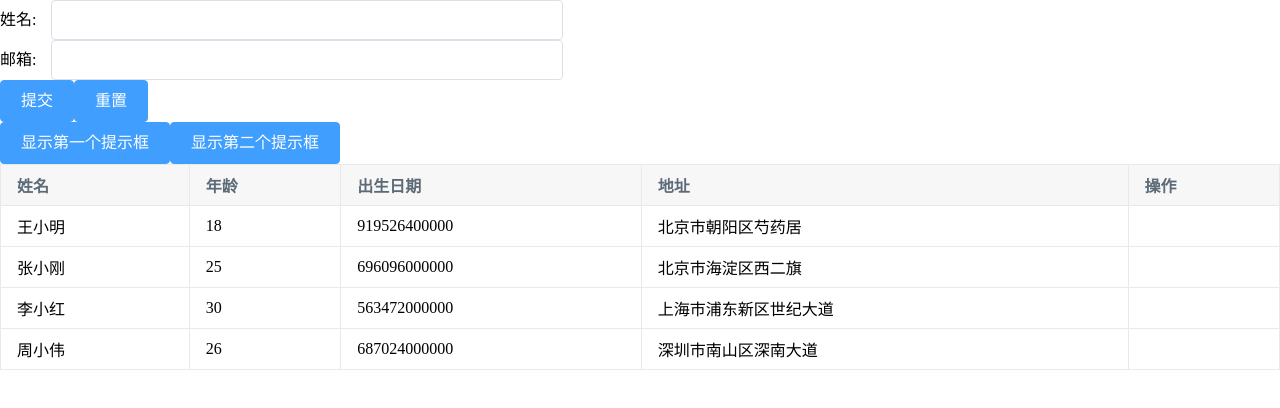
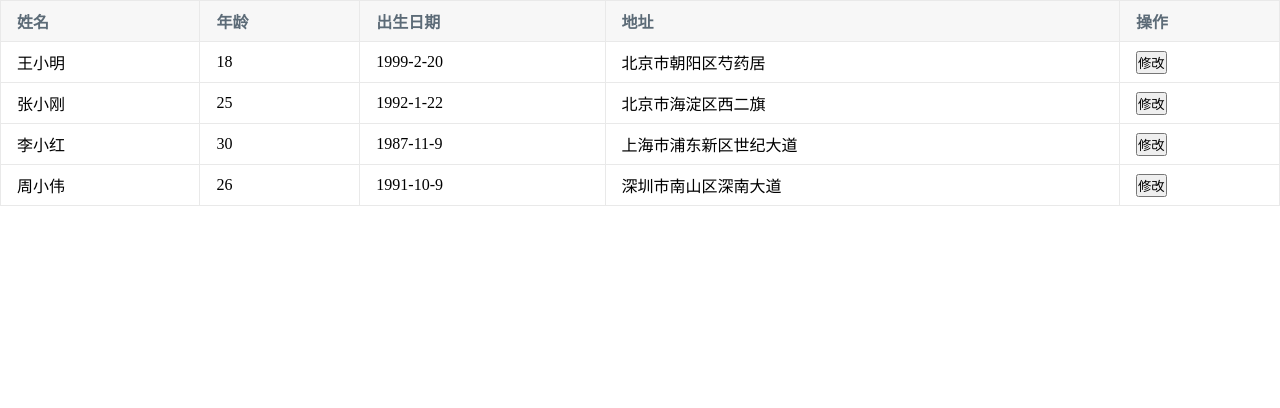
Before and after one commit to wangqianqian0228/qqw-ui, a Vue app: page / in a window 1280 px wide. Shown: the top 408 px of the page. Built offline with nearby package versions, Linux system fonts and the light colour scheme.

Commit message:
render函数渲染表格

```diff
--- a/package.json
+++ b/package.json
@@ -9,7 +9,9 @@
   },
   "dependencies": {
     "core-js": "^3.6.5",
+    "swiper": "^5.4.5",
     "vue": "^2.6.11",
+    "vue-awesome-swiper": "^4.1.1",
     "vue-router": "^3.5.3"
   },
   "devDependencies": {
--- a/src/App.vue
+++ b/src/App.vue
@@ -88,7 +88,7 @@
     <div>
       <grandParent></grandParent>
     </div> -->
-
+    <!--
     <div>
       <qqw-form :model="formValidate" :rules="ruleValidate" ref="form">
         <qqw-form-item label="姓名" prop="name">
@@ -100,7 +100,7 @@
       </qqw-form>
       <qqw-button type="primary" @click="handleSubmit">提交</qqw-button>
       <qqw-button type="primary" @click="handleReset">重置</qqw-button>
-    </div>
+    </div> -->
 
     <!-- <div>
       <qqw-checkbox v-model="single">选项 1</qqw-checkbox>
@@ -111,18 +111,30 @@
       <qqw-display :code="code"></qqw-display>
     </div> -->
 
-    <div>
+    <!-- <div>
       <qqw-button type="primary" @click="showFirstAlert"
         >显示第一个提示框</qqw-button
       >
       <qqw-button type="primary" @click="showSecondAlert"
         >显示第二个提示框</qqw-button
       >
+    </div> -->
+
+    <div>
+      <qqw-table
+        :columns="columnsArr"
+        :data="dataArr"
+      ></qqw-table>
     </div>
 
-    <div>
-      <qqw-table :columns="columnsArr" :data="dataArr"></qqw-table>
-    </div>
+    <!-- <div class="swiper-container">
+     <Swiper :options="swiperOption">
+      <SwiperSlide><img src="https://images.shobserver.com/news/690_390/2018/8/17/95466c97-3c83-4ee4-9d67-987f3f576925.jpg" alt="" style="height:200px"></SwiperSlide>
+      <SwiperSlide><img src="https://images.shobserver.com/export_img/2022/11/5/b5ddfe6c-3dd7-44fe-9013-72b96dd6dea6.jpg" alt="" style="height:200px"></SwiperSlide>
+      <SwiperSlide><img src="https://images.shobserver.com/export_img/2022/11/5/01e1554d-5083-46ec-bbd3-7f908d97b3c9.jpg" alt="" style="height:200px"></SwiperSlide>
+
+     </Swiper>
+    </div> -->
   </div>
 </template>
 <script>
@@ -131,10 +143,24 @@ import FormItem from "./packages/form/form-item.vue";
 import Display from "./views/components/qqw-display.vue";
 import defaultCode from "./utils/defaultcode";
 import table from "./packages/table/table.vue";
-import {columns,data} from "./packages/table/data";
+import { columns, data } from "./packages/table/data";
+// import Swiper from "swiper/js/swiper";
+import { Swiper, SwiperSlide } from 'vue-awesome-swiper/dist/vue-awesome-swiper';
+import "swiper/css/swiper.min.css";
 export default {
   data() {
     return {
+      imgList: [],
+      swiperOption: {
+        direction: "horizontal", // 滑动的方向(水平方向)
+        loop: true, // 是否循环
+        autoplay: {
+          delay: 3000, // 自动播放的时长
+        },
+        slidesPerView: 3, // 设置可视区一共显示几张图片,设置auto,设置auto为自适应;
+        centeredSlides: true, // 设置为true时,带有active-slide类名的图片会居中
+        // spaceBetween: 4, //  每张图片之间的间隔
+      },
       code: defaultCode,
       visible: false,
       name: "",
@@ -197,12 +223,16 @@ export default {
   },
   mounted() {
     this.pushHistory();
+    // console.log("swiper", Swiper);
+
   },
   components: {
     grandParent,
     "qqw-form-item": FormItem,
     "qqw-display": Display,
     "qqw-table": table,
+    Swiper,
+    SwiperSlide
   },
 };
 </script>
@@ -218,4 +248,33 @@ export default {
   width: 80%;
   margin: 0 auto;
 }
+.swiper-wrapper {
+  // display:flex
+}
+.swiper-slide {
+  transition: 300ms;
+  transform: scale(0.8);
+  height: 200px;
+  // border: 1px solid;
+  img {
+    width: 100%;
+    height: 100%;
+  }
+}
+.swiper-slide-active{
+  transform: scale(1);
+}
+// 如果想要两边的图片显示时缩小加上一下css代码
+// 默认中间的图片会带有类名 : .swiper-slide-acive;
+// 默认中间的图片的上一张图片会带有类 名:  .swiper-slide-prev ;
+// 默认中间的图片的下一张会带有类名: .swiper-slide-next ;.
+// .swiper-slide-active {
+//   transform: scale(1.2);
+// }
+// .swiper-slide-next{
+//   transform: scale(.8);
+// }
+// .swiper-slide-prev{
+//   transform: scale(.8);
+// }
 </style>
--- a/src/packages/form/form-item.vue
+++ b/src/packages/form/form-item.vue
@@ -15,7 +15,7 @@ props: label: 标签文本;
 form-item只能对某一个表单进行校验，不能对所有表单进行校验，而进行全部校验功能需要在form中去完成。
  */
 import emitter from "@/utils/emmiter";
-import Schema from "async-validator";
+// import Schema from "async-validator";
 export default {
   inject: ["form"],
   name: "qqw-form-item",
--- a/src/packages/table/data.js
+++ b/src/packages/table/data.js
@@ -6,15 +6,64 @@ let columns = [{
         title: '年龄',
         key: 'age'
     },
+    // render函数写好了，咋用呢？
+    // 这里的render是一个普通的函数
+    // @params h createElement
+    // @params 第二个参数，是从render.js传过来的对象
+
     {
         title: '出生日期',
-        key: 'birthday'
+        render: (h, {
+            row
+        }) => {
+            const date = new Date(parseInt(row.birthday));
+            const year = date.getFullYear();
+            const month = date.getMonth() + 1;
+            const day = date.getDate();
+            const birthday = `${year}-${month}-${day}`;
+            return h('span', birthday);
+        }
     },
     {
         title: '地址',
         key: 'address'
     }, {
-        title: '操作'
+        title: '操作',
+        render: (h, {
+            row,
+            column,
+            index,
+            that
+        }) => {
+            if (index === that.editIndex) {
+                // 处于编辑状态
+                // 创建一个input，值改为当前行的值
+                return [
+                    h('button', '保存', {
+                        on: {
+                            click: () => {
+
+                            }
+                        }
+                    }),
+                    h('button', '取消')
+
+                ]
+            } else {
+                // 渲染编辑和取消按钮
+                return h('button', {
+                    on: {
+                        click: () => {
+                            that.editName = row.name
+                            that.editAge = row.age
+                            that.editBirthday = row.birthday
+                            that.address = row.address
+                            that.editIndex = index
+                        }
+                    }
+                }, '修改')
+            }
+        }
     }
 ]
 let data = [{
@@ -42,7 +91,7 @@ let data = [{
         address: '深圳市南山区深南大道'
     }
 ]
-export  {
+export {
     columns,
     data
 }
--- /dev/null
+++ b/src/packages/table/render.js
@@ -0,0 +1,24 @@
+export default {
+    functional: true,
+    props: {
+        row: Object,
+        column: Object,
+        index: Number,
+        render: Function,
+        that: Object
+    },
+    // 一个组件的render函数会自动执行
+    // ctx: 一个上下文对象
+    render: (h, ctx) => {
+        const params = {
+            row: ctx.props.row,
+            column: ctx.props.column,
+            index: ctx.props.index,
+            that: ctx.props.that,
+        }
+        // 直接将传入的参数属性进行render返回
+        // 直接执行传过来的render方法。
+        return ctx.props.render(h, params);
+    }
+}
+// 默认返回一个组件
--- a/src/packages/table/table.vue
+++ b/src/packages/table/table.vue
@@ -8,16 +8,31 @@
       </tr>
     </thead>
     <tbody>
-      <tr v-for="(row, index) in data" :key="index">
-        <td v-for="(col, index) in columns" :key="index">{{ row[col.key] }}</td>
+      <tr v-for="(row, rowIndex) in data" :key="rowIndex">
+        <td v-for="(col, index) in columns" :key="index">
+          <template v-if="col.render">
+            <Render
+              :row="row"
+              :column="col"
+              :index="rowIndex"
+              :render="col.render"
+              :that="context"
+            ></Render>
+          </template>
+          <template v-else>
+            {{ row[col.key] }}
+          </template>
+        </td>
       </tr>
     </tbody>
   </table>
 </template>
 
 <script>
+import Render from "./render";
 export default {
   name: "qqw-table",
+  inheritAttrs: false,
   props: {
     columns: {
       type: Array,
@@ -29,14 +44,25 @@ export default {
     },
   },
   data() {
-    return {};
+    return {
+      context: this,
+      editName: "", // 第一列输入框
+      editAge: "", // 第二列输入框
+      editBirthday: "", // 第三列输入框
+      editAddress: "", // 第四列输入框
+      editIndex: -1, // 当前编辑的行数
+    };
   },
 
-  components: {},
+  components: {
+    Render,
+  },
 
   computed: {},
 
-  mounted() {},
+  mounted() {
+    console.log("111", this.$attrs);
+  },
 
   methods: {},
 };
```
Also changed, not shown: 1 other file (tests, documents, lock files or other folders).
